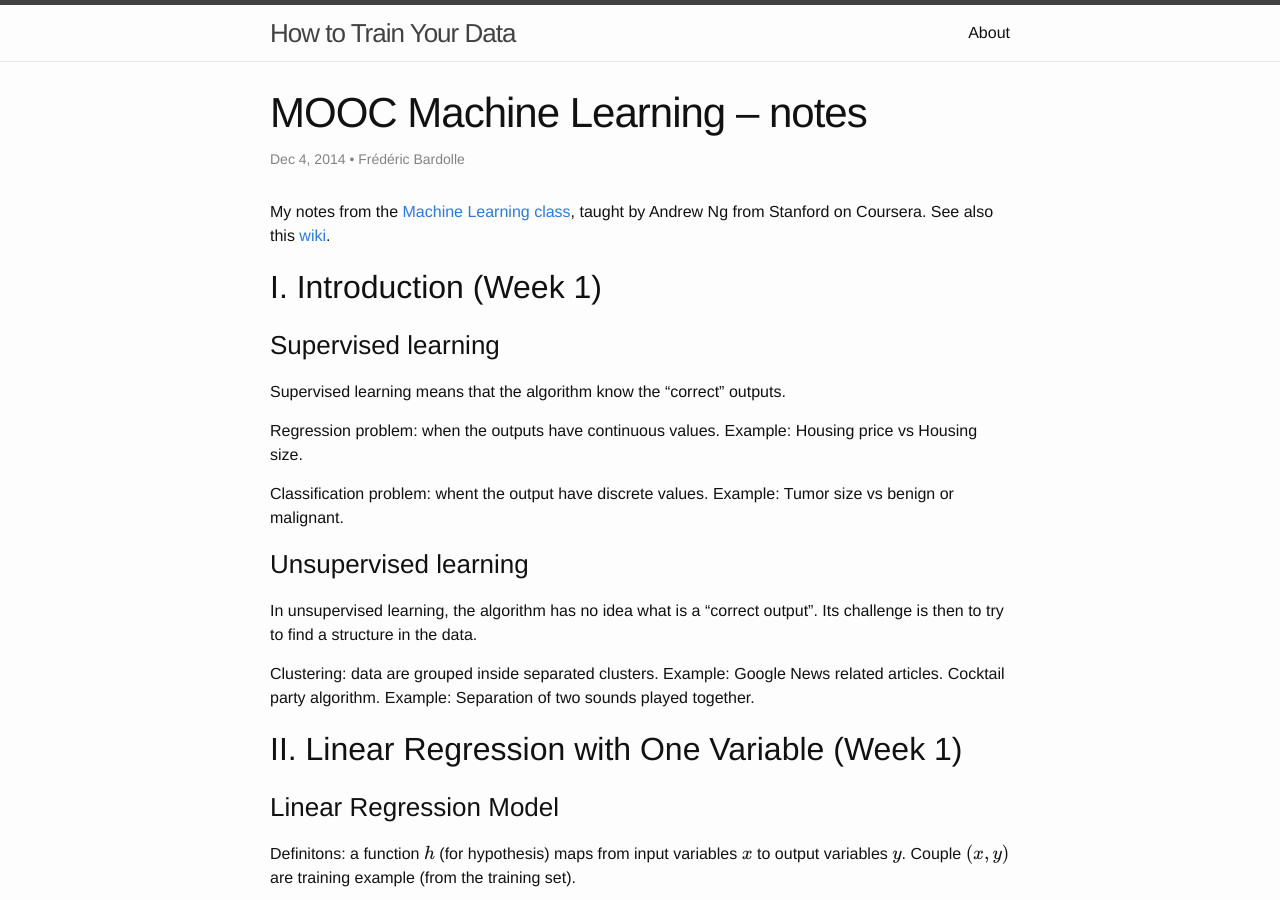
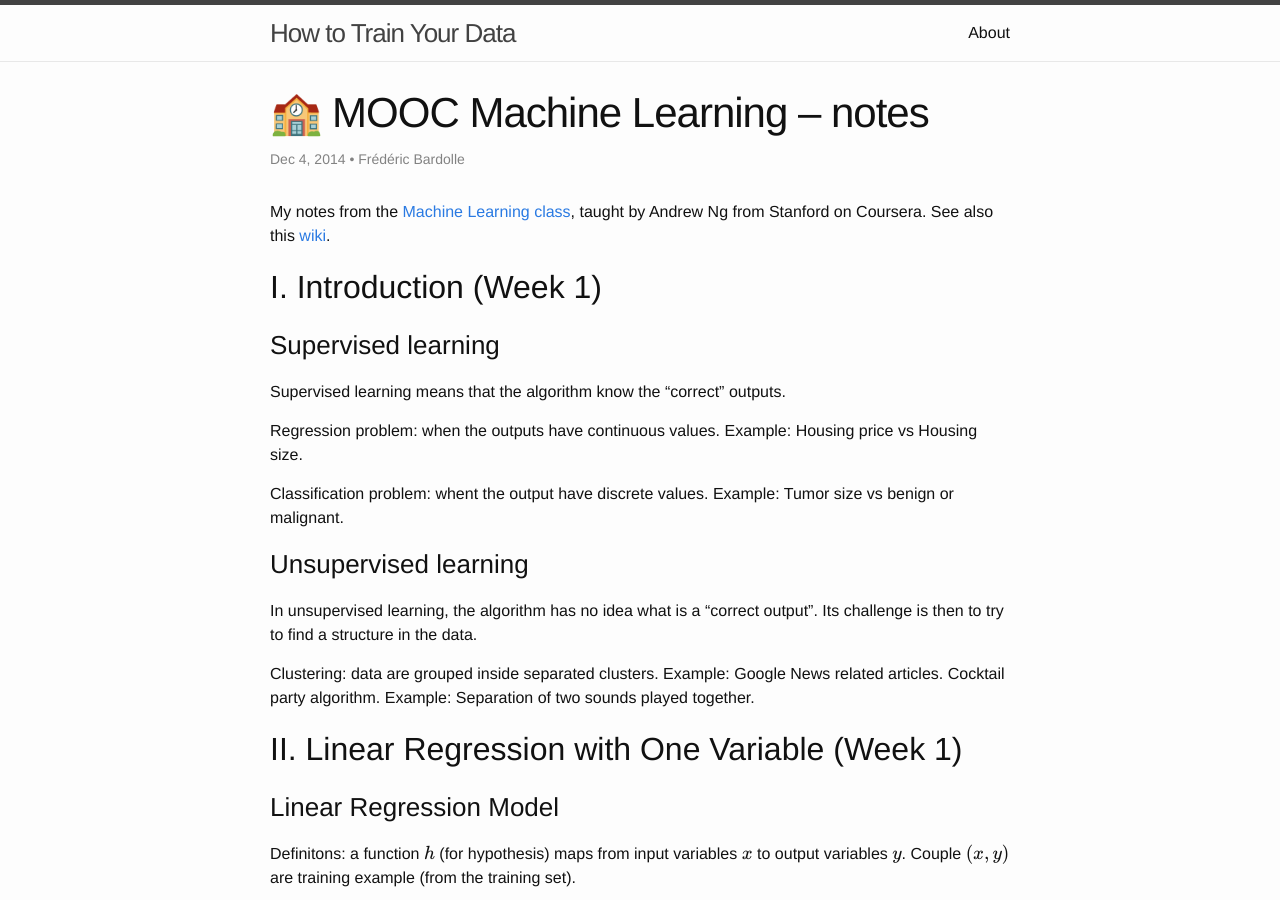
Before and after one commit to seiteta/seiteta.github.io_old, a Jekyll site: the page built from _posts/2014-12-04-machine-learning-notes.md, in a window 1280 px wide and 900 px high. Built offline with Jekyll 4.4.1, drawn with Linux system fonts in a browser that asks for light colours; formulas are drawn with MathJax 3.

```diff
--- a/_posts/2014-12-04-machine-learning-notes.md
+++ b/_posts/2014-12-04-machine-learning-notes.md
@@ -1,7 +1,7 @@
 ---
 layout: post
 permalink: /ml-notes.html
-title: MOOC Machine Learning – notes
+title: 🏫 MOOC Machine Learning – notes
 author: Frédéric Bardolle
 ---
 
```
